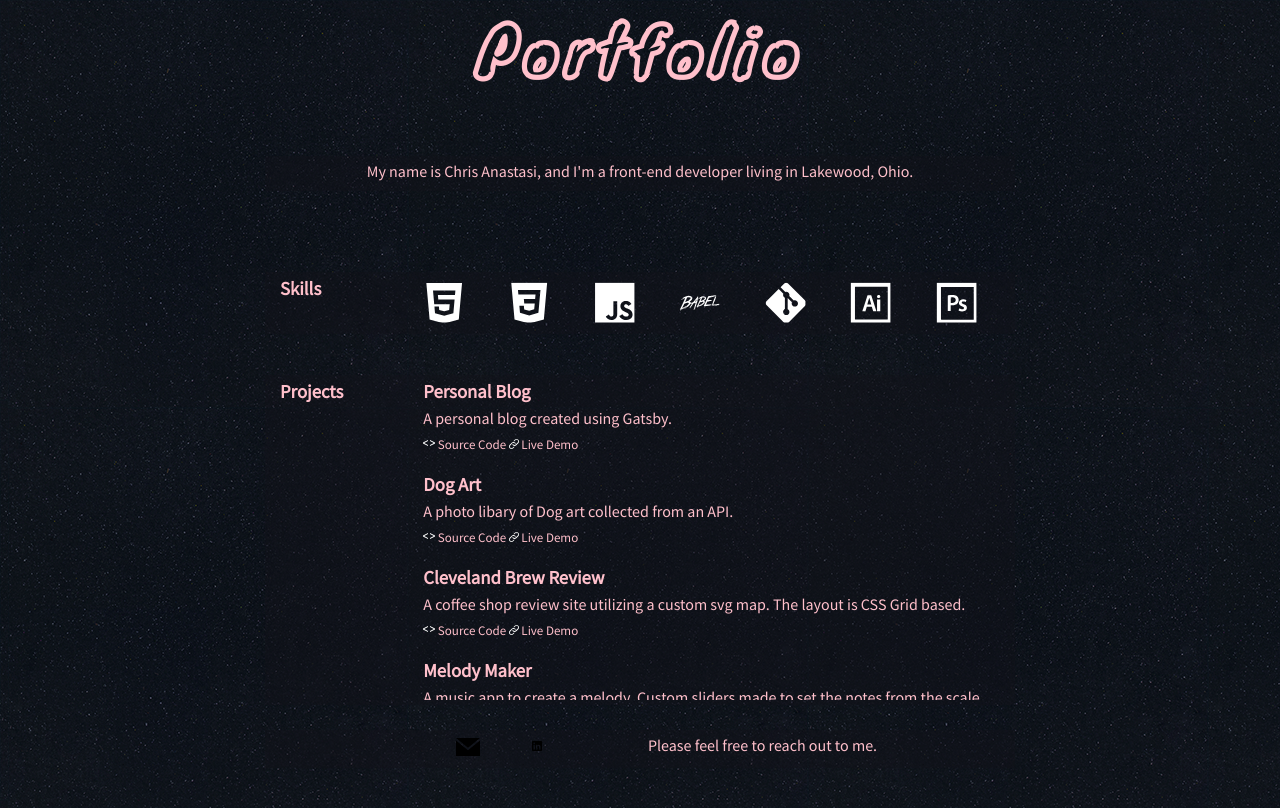
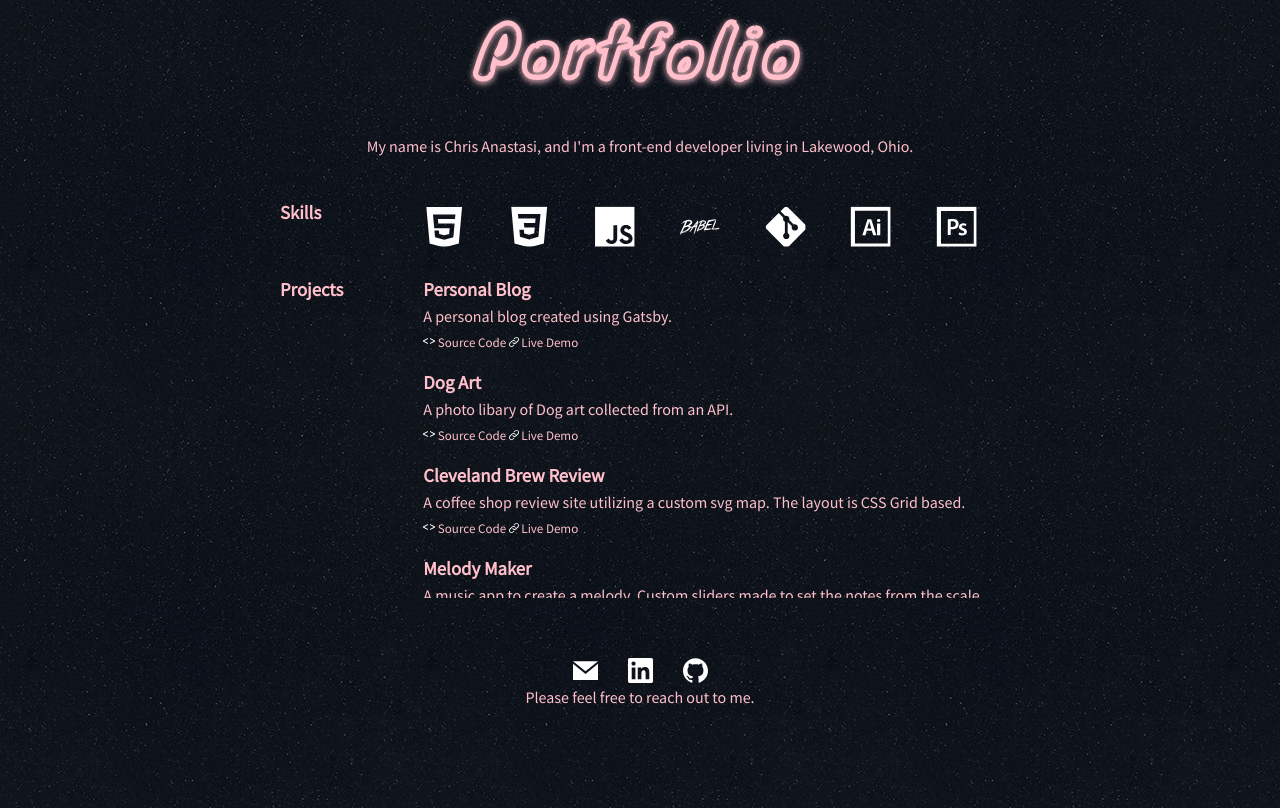
Before and after one commit to stachedata/portfolio, a plain HTML site: page index.html in a window 1280 px wide. Drawn offline with Linux system fonts and the light colour scheme.

Commit message:
made formatting adjustments

```diff
--- a/style.css
+++ b/style.css
@@ -56,6 +56,7 @@ section:focus {
 #title {
   margin: 15px;
   font-size: 5vmax;
+  text-shadow: var(--text-color) 0 2px 6px;
 }
 
 #about,
@@ -63,7 +64,7 @@ section:focus {
 #projects,
 #contact {
   padding: 5px 15px;
-  background-color: rgb(18, 19, 26, 0.4);
+  /* background-color: rgb(18, 19, 26, 0.6);   */
   font-family: 'Source Sans Pro', sans-serif;
 }
 
@@ -71,12 +72,14 @@ section:focus {
 #about {
   display: flex;
   justify-content: center;
+  margin: 15px auto;
 }
 
 /* section */
 #skills {
   display: flex;
   height: 6.5%;
+  margin: 15px auto;
 }
 
 #skillsContainer {
@@ -133,15 +136,24 @@ p {
 #contact {
   display: flex;
   justify-content: center;
-  margin-top: 25px;
-  height: auto;
+  text-align: center;
+  flex-direction: column;
+  margin: 50px auto 0 auto;
 }
 
 #contactIconsContainer {
   display: flex;
-  justify-content: space-evenly;
+  justify-content: center;
+  align-self: center;
   width: 245px;
   margin-top: auto;
+}
+
+#contactIconsContainer svg {
+  height: 25px;
+  width: 25px;
+  margin: 0 15px;
+  fill: #ffffff;
 }
 
 /* Content: #projects */
```
